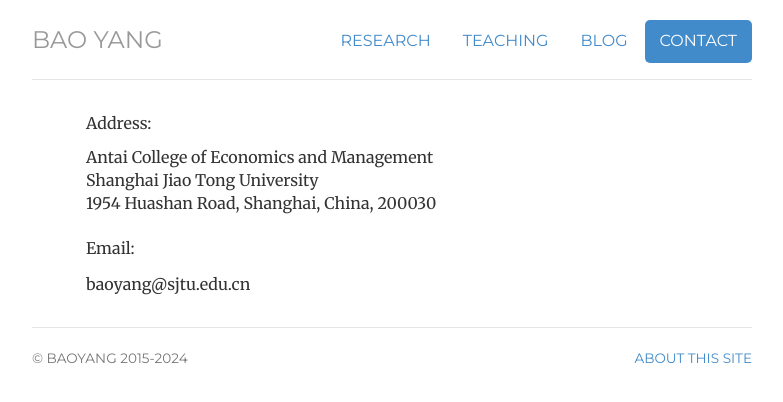
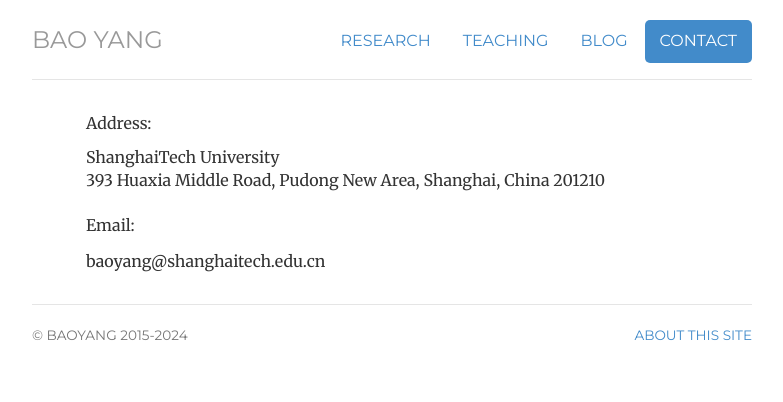
Before and after one commit to popeye007/popeye007.github.io, a Jekyll site: the page built from contact/index.html, in a window 1280 px wide. Shown: the top 402 px of the page, without its empty margins (248-1031 px from the left). Built offline with Jekyll 4.4.1, drawn with Linux system fonts in a browser that asks for light colours; comment, search, counter and statistics services are not loaded.

Commit message:
Update index.html

```diff
--- a/contact/index.html
+++ b/contact/index.html
@@ -13,13 +13,12 @@ description: Contact information for Bao Yang.
 	<p>Address:</p>
 	<div itemscope itemtype="http://data-vocabulary.org/Person">
 	<address>
-	<span itemprop="affiliation">Antai College of Economics and Management<br></span>
-	<span itemprop="affiliation">Shanghai Jiao Tong University<br></span>
-	1954 Huashan Road, Shanghai, China, 200030<br>
+	<span itemprop="affiliation">ShanghaiTech University<br></span>
+	393 Huaxia Middle Road, Pudong New Area, Shanghai, China 201210<br>
 	</address>
 	</div>
 
 	<p>Email:</p>
-	<span class="obfuscate">nc.ude.utjs@gnayoab</span>
+	<span class="obfuscate">nc.ude.hcetiahgnahs@gnayoab</span>
 
 </div>
```
